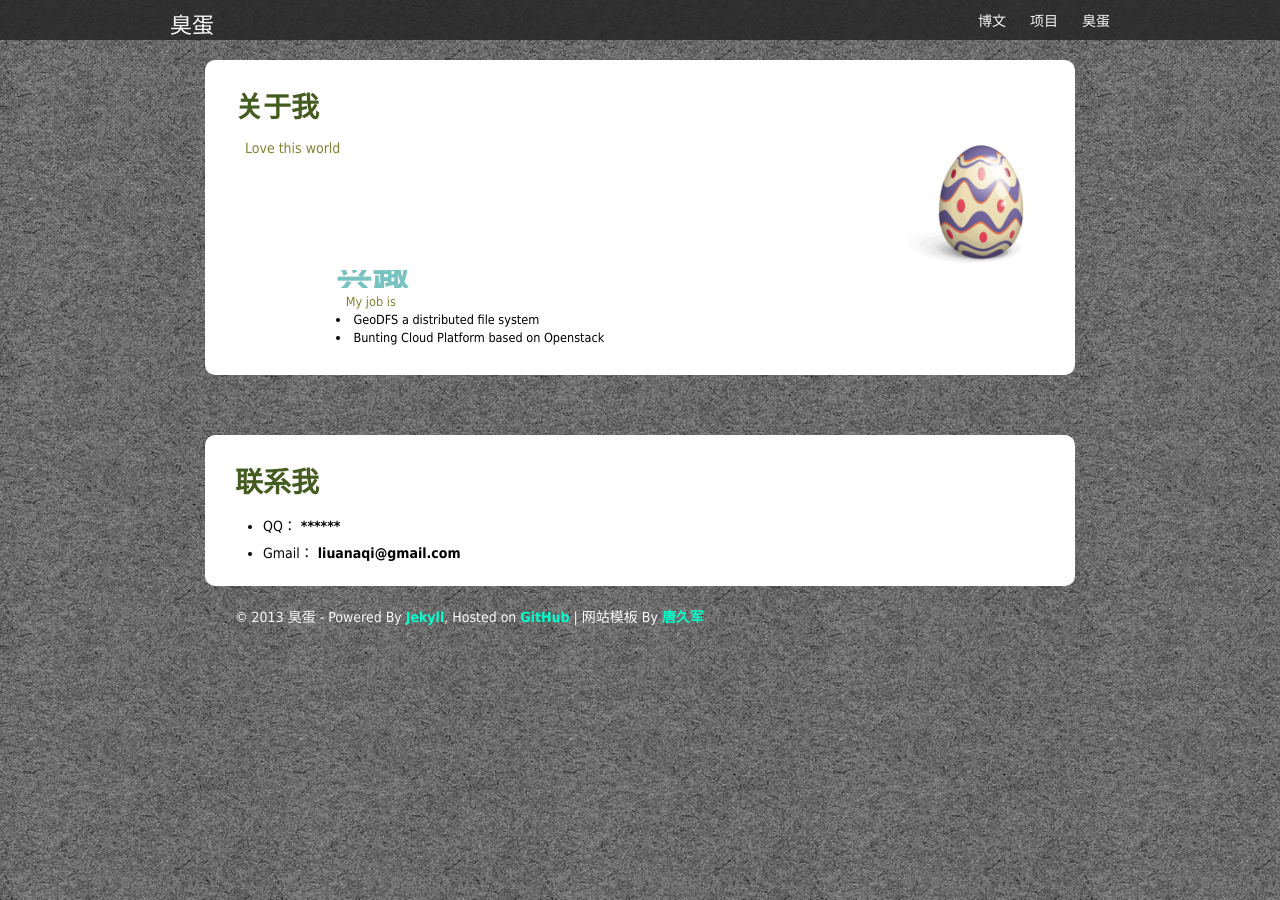
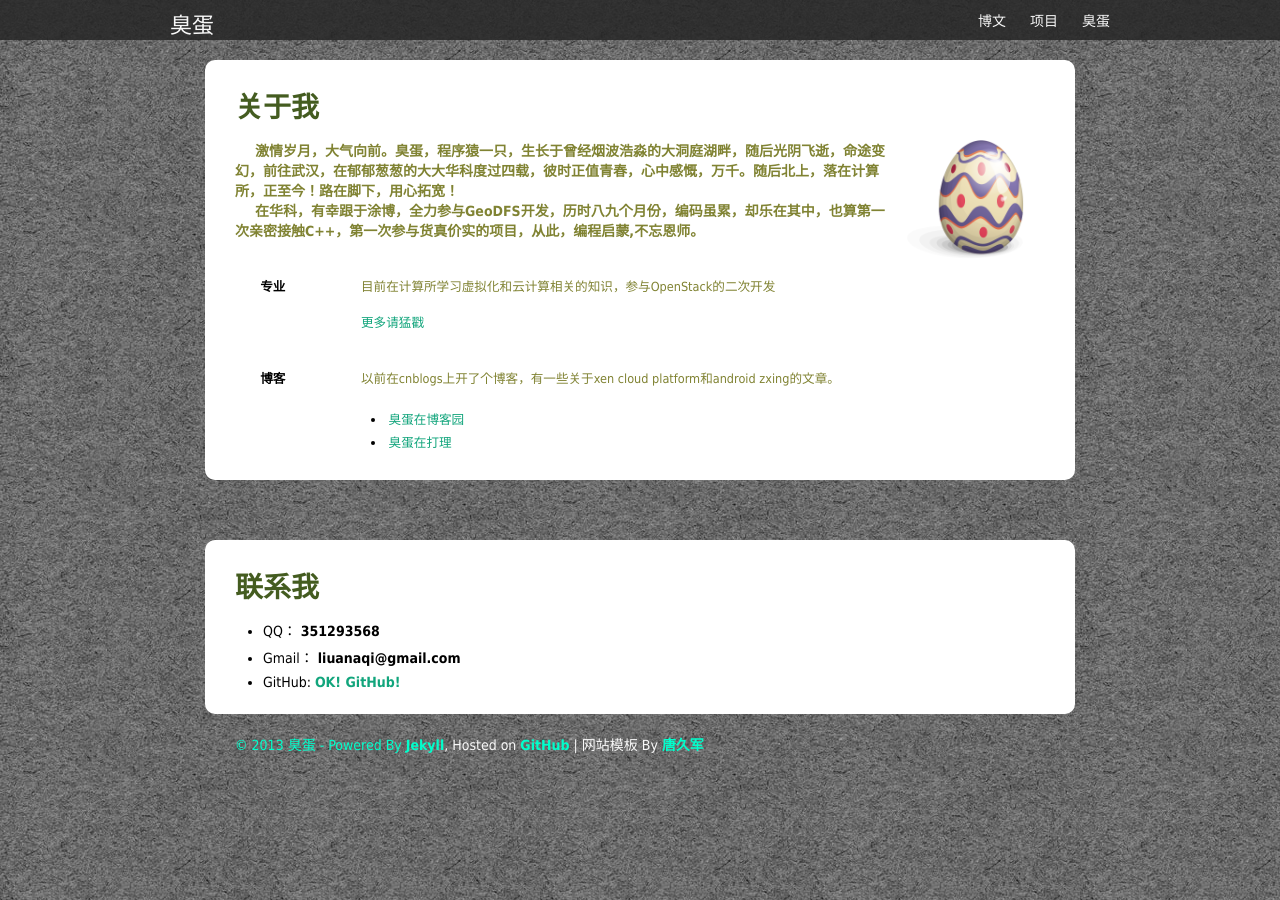
Before and after one commit to liuan/blog, a Jekyll site: the page built from about_me.html, in a window 1280 px wide. Built offline with Jekyll 4.4.1, drawn with Linux system fonts in a browser that asks for light colours; Markdown is read by kramdown in place of the engine named in the settings.

Commit message:
about me

```diff
--- a/_config.yml
+++ b/_config.yml
@@ -1,6 +1,6 @@
 auto: true
 permalink: /:year/:month/:day/:title.html
-markdown: redcarpet
+#markdown: redcarpet
 
-redcarpet:
-  extensions: ['no_intra_emphasis', 'tables', 'space_after_headers']
+#redcarpet:
+  #extensions: ['no_intra_emphasis', 'tables', 'space_after_headers']
--- a/about_me.html
+++ b/about_me.html
@@ -8,21 +8,38 @@
     <p>
         <img class="pull-right" style="margin-top: -3emi;" src="assets/img/choudan.png" title="choudan" width="120px">
     </p>
-    <p>
-    Love this world
-    </p>
+    <div>
+    <p><strong>
+    激情岁月，大气向前。臭蛋，程序猿一只，生长于曾经烟波浩淼的大洞庭湖畔，随后光阴飞逝，命途变幻，前往武汉，在郁郁葱葱的大大华科度过四载，彼时正值青春，心中感慨，万千。随后北上，落在计算所，正至今！路在脚下，用心拓宽！
+    </strong></p>
+    <p><strong>
+    在华科，有幸跟于涂博，全力参与GeoDFS开发，历时八九个月份，编码虽累，却乐在其中，也算第一次亲密接触C++，第一次参与货真价实的项目，从此，编程启蒙,不忘恩师。
+    </strong></p>
+    </div>
     <div class="section">
-        <h1 id="Interesing">兴趣</h1>
-        <p> My job is </p>
-        <li>GeoDFS a distributed file system</li>
-        <li>Bunting Cloud Platform based on Openstack</li>
+        <h6 id="major">专业</h6>
+        <p>目前在计算所学习虚拟化和云计算相关的知识，参与OpenStack的二次开发</p>
+        <br>
+        <a href="www.choudan.net/projects.html">  更多请猛戳</a>
+    </div>
+    <div class="section">
+        <h6 id="blog">博客</h6>
+        <p>以前在cnblogs上开了个博客，有一些关于xen cloud platform和android zxing的文章。</p>
+        <br>
+        <li>
+        <a href="www.cnblogs.com/liuan" title="xen 和 anroid zxing">   臭蛋在博客园 </a>
+        </li>
+        <li>
+        <a href="www.choudan.net/archives.html" title="这儿的臭蛋">   臭蛋在打理 </a>
+        </li>
     </div>
 </div>
 
 <div class="well well-header">
     <h3>联系我</h3>
     <ul>
-        <li>QQ： <strong>******</strong></li>
+        <li>QQ： <strong>351293568</strong></li>
         <li>Gmail： <strong>liuanaqi@gmail.com</strong></li>
+        <li>GitHub:  <strong><a href="https://github.com/liuan"/>OK! GitHub!</strong></li>
     </ul>
 </div>
--- a/assets/css/choudan.css
+++ b/assets/css/choudan.css
@@ -93,11 +93,11 @@
 }
 
 p{
-    text-indent:10px;
+    text-indent:20px;
 }
 
 img{
-    margin: 5px 20px;
+    margin: 0px 20px;
 }
 
 a{
@@ -135,11 +135,29 @@
     font-size:90%;
     line-height: 1.43em;
     margin-bottom:1.43em;
-    margin-top:1.43em;
-    margin-left:8em;
+    margin-top: 3.0em;
+    margin-left: 10em;
     padding-right:3em;
 }
 
+.section h6{
+    font-size: 100%;
+    line-height: 1.43em;
+    position: absolute;
+    width: 8em;
+    max-width: 8em;
+    margin-left: -8em;
+    margin-top: 0;
+}
+
+.section p{
+    text-indent:0px;
+}
+
+.section li{
+    margin-left:10px;
+    margin-top:5px;
+}
 /* class 属性 badge 配合 badge-info 或 badge-inverse 实现不同颜色的标签 */
 .badge {
     display: inline-block;
@@ -259,6 +277,8 @@
     background-color: #eb374b;
 }
 
+
+
 /* 页脚 */
 .footer {
     position: relative;
```
Also changed, not shown: _posts/2013-7-26-火车运煤问题.md (+5 -2 lines).
